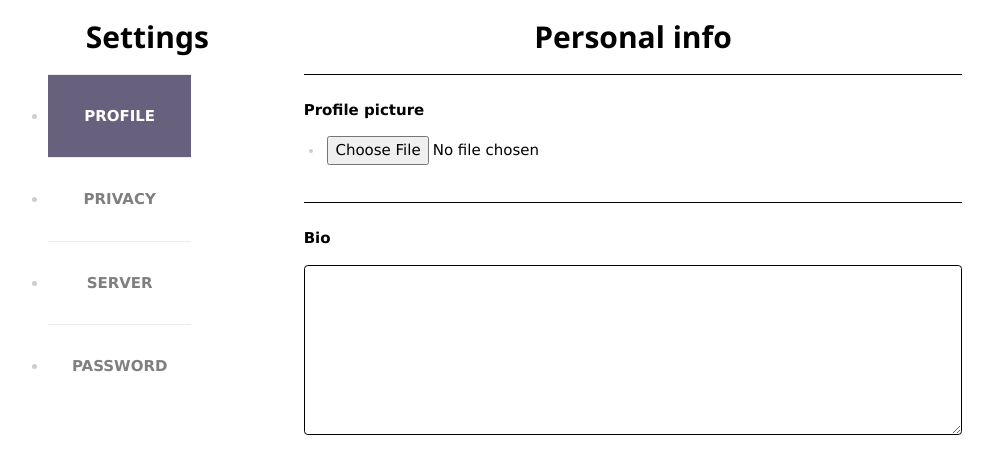
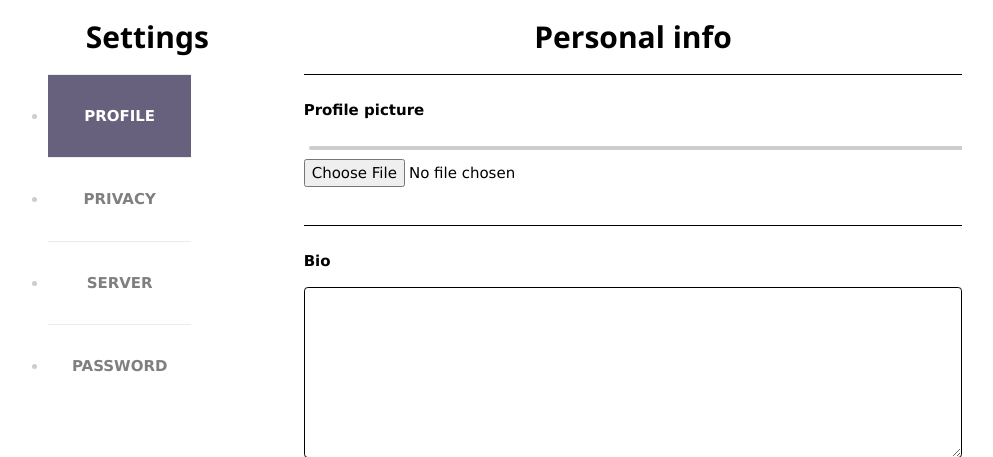
Before and after one commit to rummens1337/federated-social-network, a Python web app: template app/templates/settingsProfile.html in a window 1280 px wide. Shown: the part 143-600 px from the top of the page, without its empty margins (7-1000 px from the left). Run offline with Jinja, Linux system fonts and the light colour scheme; the template is opened without the code that fills it, so the values that code supplies are empty; some libraries are stand-ins or nearby versions.

Commit message:
show profile right

```diff
--- a/app/templates/settingsProfile.html
+++ b/app/templates/settingsProfile.html
@@ -37,10 +37,8 @@
             <form enctype="multipart/form-data" name="settings">
                 <li>
                     <p><b> Profile picture</b></p>
-                    <img name="profilePicture" id='image_url' >
+                    <img name="profilePicture" id='image_url' style="width:100%" >
                     <input id="image_url" type="file" name="file" accept="image/*" onchange="show_preview(event)">
-                    <!-- <input type ="file" name="file" id='image_url'> -->
-                    <!-- <img id="preview" height="105px" align="right"> -->
                 </li>
                 <li>
                     <p><b>Bio</b></p>
```
